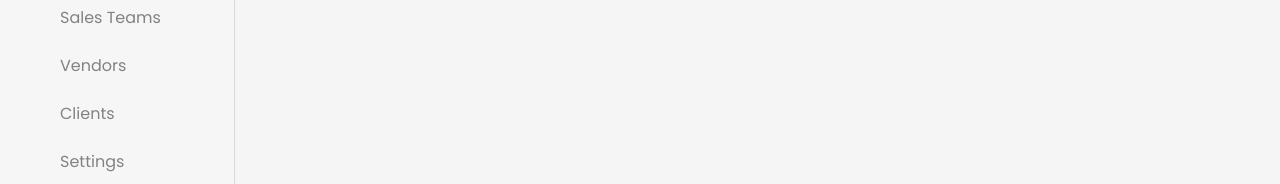
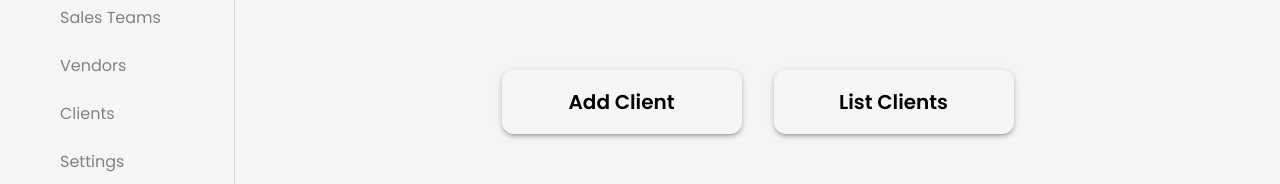
Before and after one commit to raihan-sust20/dropndot-app, a Next.js app: page / in a window 1280 px wide. Shown: the part 302-486 px from the top of the page. Built offline with nearby package versions, Linux system fonts and the light colour scheme; some icons are missing; what @mui/material-nextjs would draw is missing.

Commit message:
feat: add client page navigation in home page

```diff
--- a/src/app/page.tsx
+++ b/src/app/page.tsx
@@ -1,5 +1,60 @@
-import Image from "next/image";
+"use client";
 
-export default function Home() {
-  return <div></div>;
+import React from "react";
+import { useRouter } from "next/navigation";
+import { Box, Card, CardActionArea, CardContent, Typography } from "@mui/material";
+
+export default function ClientsHomePage() {
+  const router = useRouter();
+
+  const cards = [
+    { title: "Add Client", path: "/clients/add" },
+    { title: "List Clients", path: "/clients/list" },
+  ];
+
+  return (
+    <Box
+      sx={{
+        display: "flex",
+        justifyContent: "center",
+        alignItems: "center",
+        minHeight: "75vh",
+        backgroundColor: "background.default",
+      }}
+    >
+      <Box
+        sx={{
+          display: "flex",
+          gap: 4,
+          flexWrap: "wrap",
+          justifyContent: "center",
+        }}
+      >
+        {cards.map((card) => (
+          <Card
+            key={card.title}
+            sx={{
+              width: 240,
+              textAlign: "center",
+              borderRadius: 3,
+              boxShadow: 3,
+              transition: "all 0.3s ease",
+              "&:hover": {
+                transform: "translateY(-6px)",
+                boxShadow: 6,
+              },
+            }}
+          >
+            <CardActionArea onClick={() => router.push(card.path)}>
+              <CardContent>
+                <Typography variant="h6" fontWeight="600">
+                  {card.title}
+                </Typography>
+              </CardContent>
+            </CardActionArea>
+          </Card>
+        ))}
+      </Box>
+    </Box>
+  );
 }
```
Also changed, not shown: src/app/clients/list/page.tsx (+22 -14 lines), 1 other file (tests, documents, lock files or other folders).
